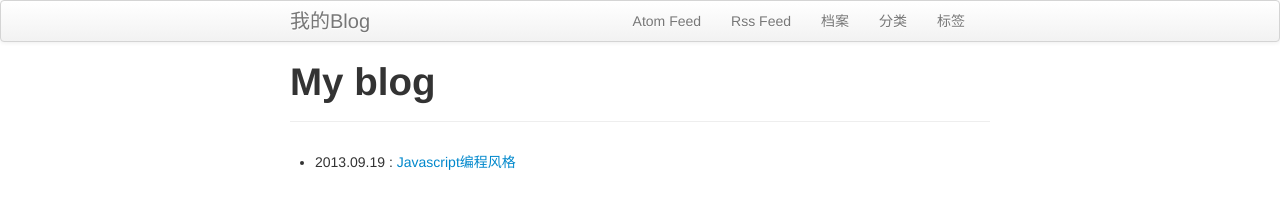
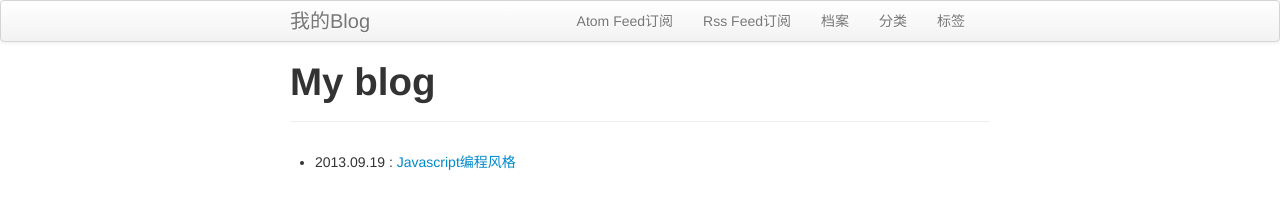
Before and after one commit to gcbeen/blog, a Jekyll site: the page built from index.html, in a window 1280 px wide. Shown: the top 204 px of the page. Built offline with Jekyll 4.4.1, drawn with Linux system fonts in a browser that asks for light colours.

Commit message:
subscribe

```diff
--- a/_includes/themes/twitter/default.html
+++ b/_includes/themes/twitter/default.html
@@ -38,8 +38,8 @@
         <div class="container-narrow">
           <a class="brand" href="{{ HOME_PATH }}">{{ site.title }}</a>
           <ul class="nav">
-      		<li><a href="{{ BASE_PATH }}atom.xml">Atom Feed</a></li>
-			<li><a href="{{ BASE_PATH }}rss.xml">Rss Feed</a></li>
+      		<li><a href="{{ BASE_PATH }}atom.xml">Atom Feed订阅</a></li>
+			<li><a href="{{ BASE_PATH }}rss.xml">Rss Feed订阅</a></li>
             {% assign pages_list = site.pages %}
             {% assign group = 'navigation' %}
             {% include JB/pages_list %}
```
